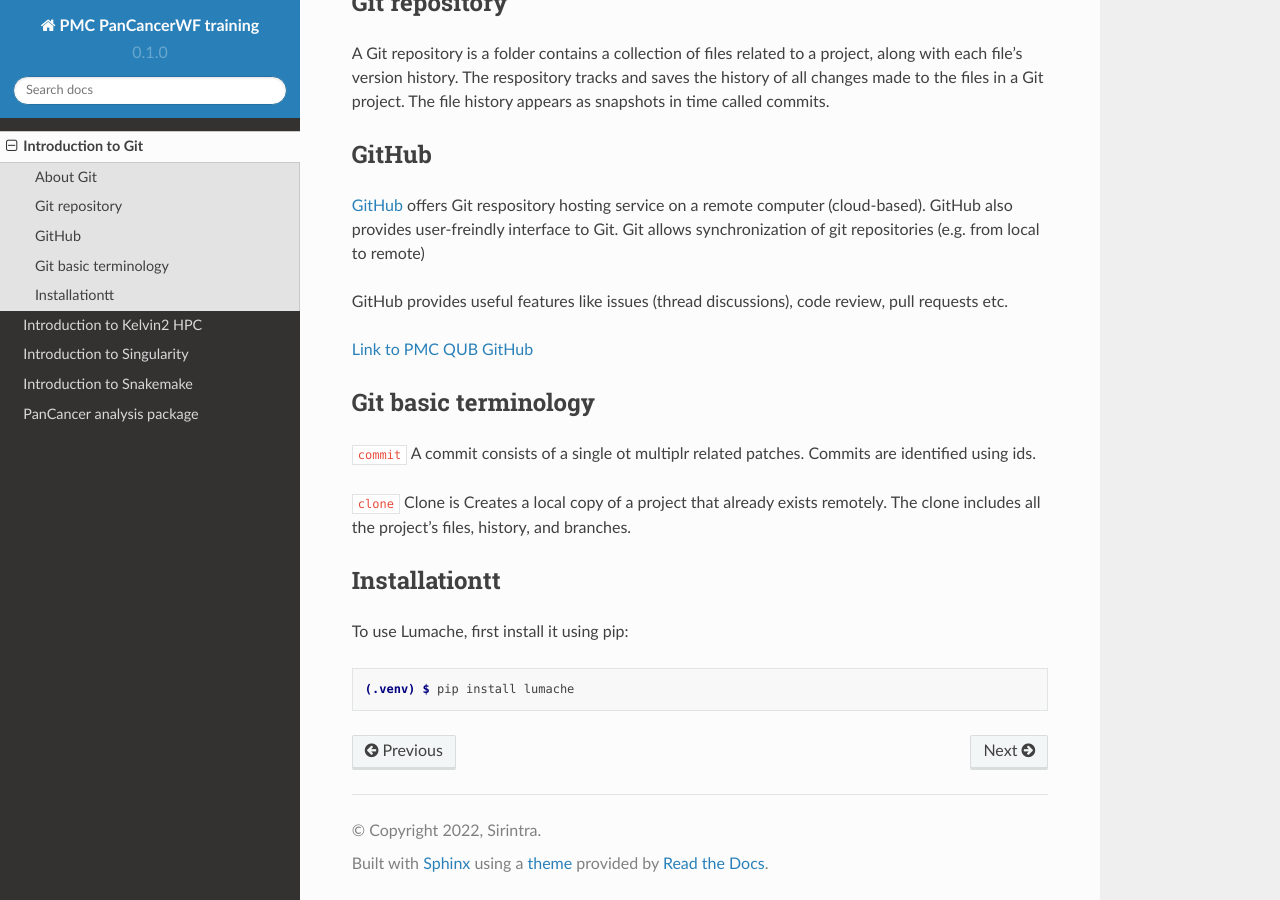
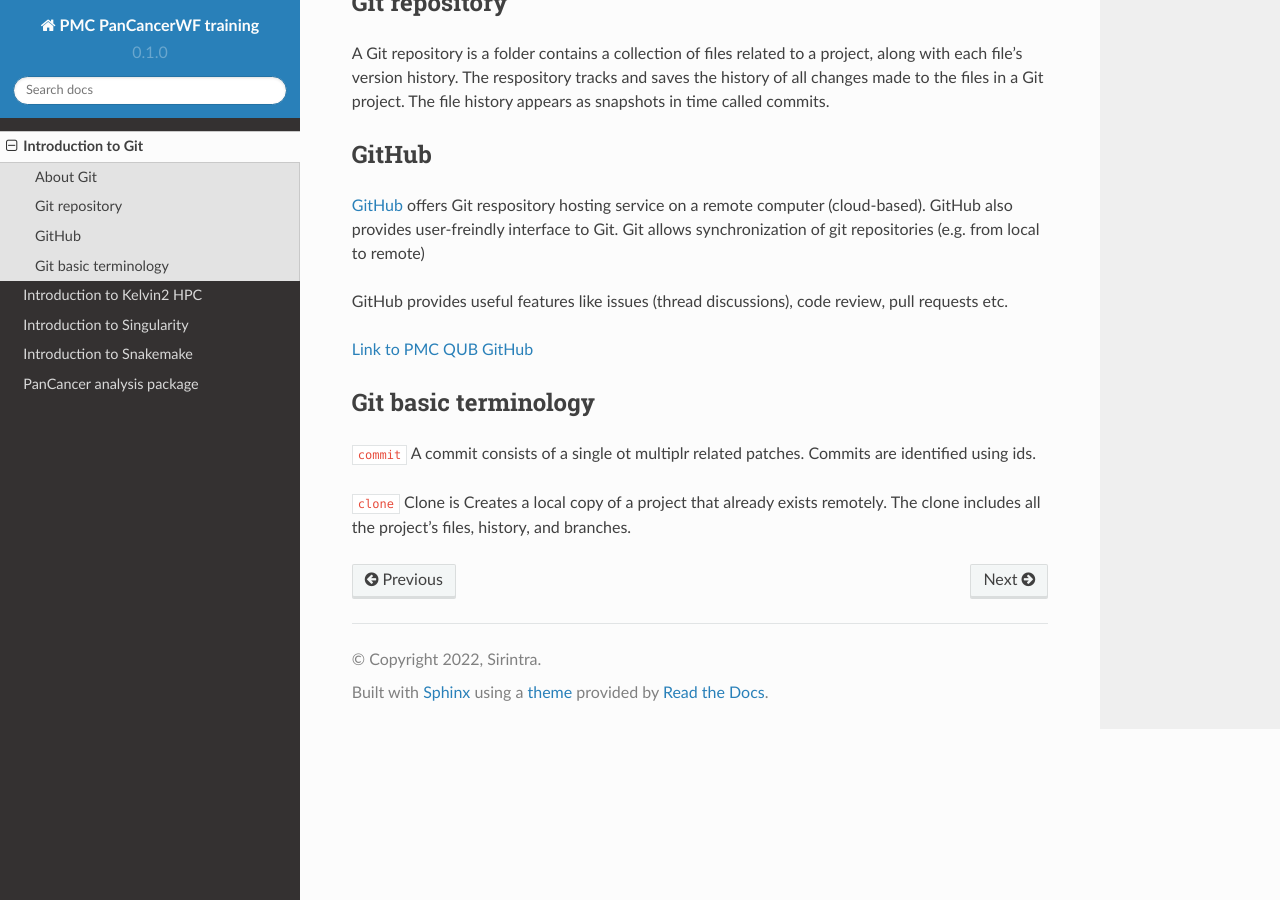
Before and after one commit to sirintra/PMC-PC-training, a Sphinx documentation site: the page built from docs/source/git.rst, in a window 1280 px wide and 900 px high, scrolled down 595 px. Built offline with Sphinx 7.4.7 and the Read the Docs theme 2.0.0, drawn with Linux system fonts in a browser that asks for light colours.

Commit message:
Update git.rst

```diff
--- a/docs/source/git.rst
+++ b/docs/source/git.rst
@@ -35,15 +35,3 @@ A commit consists of a single ot multiplr related patches. Commits are identifie
 
 ``clone``
 Clone is Creates a local copy of a project that already exists remotely. The clone includes all the project's files, history, and branches.
-
-
-.. _installationtt:
-
-Installationtt
---------------
-
-To use Lumache, first install it using pip:
-
-.. code-block:: console
-
-   (.venv) $ pip install lumache
```
